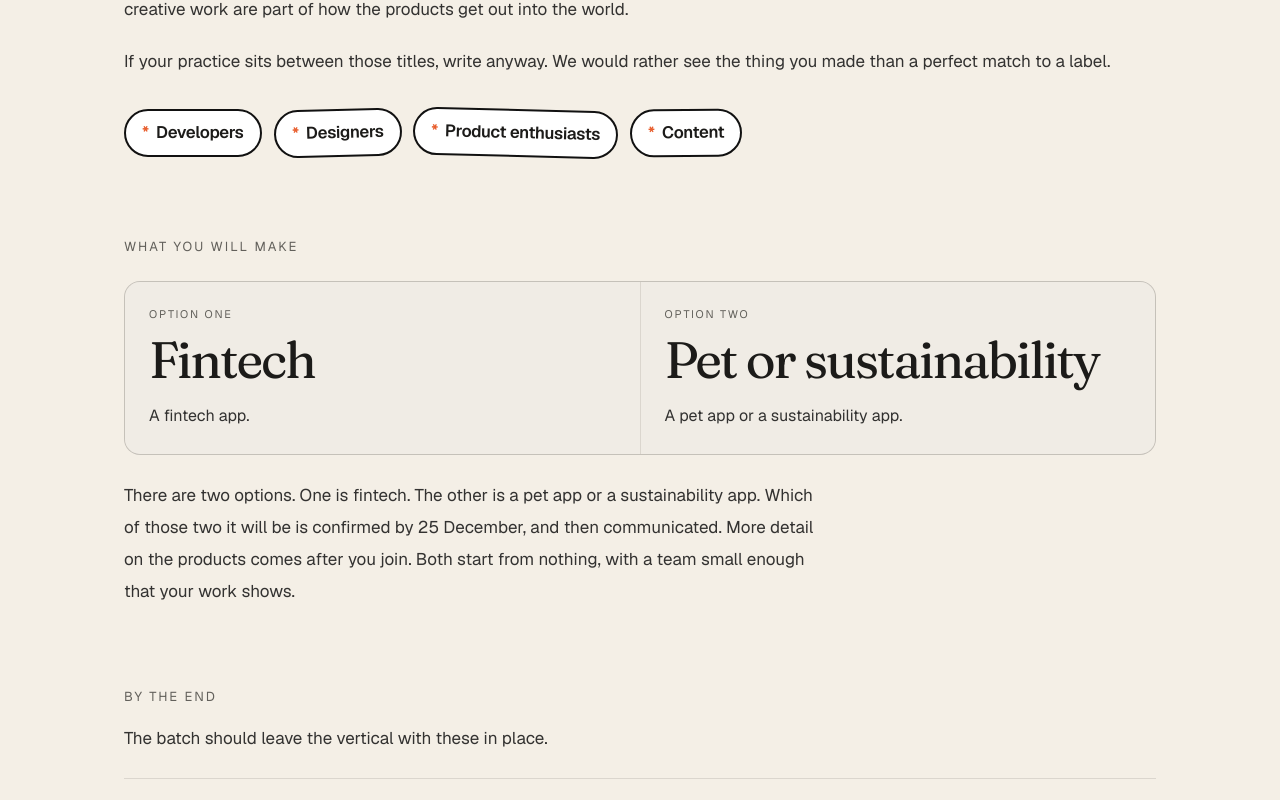
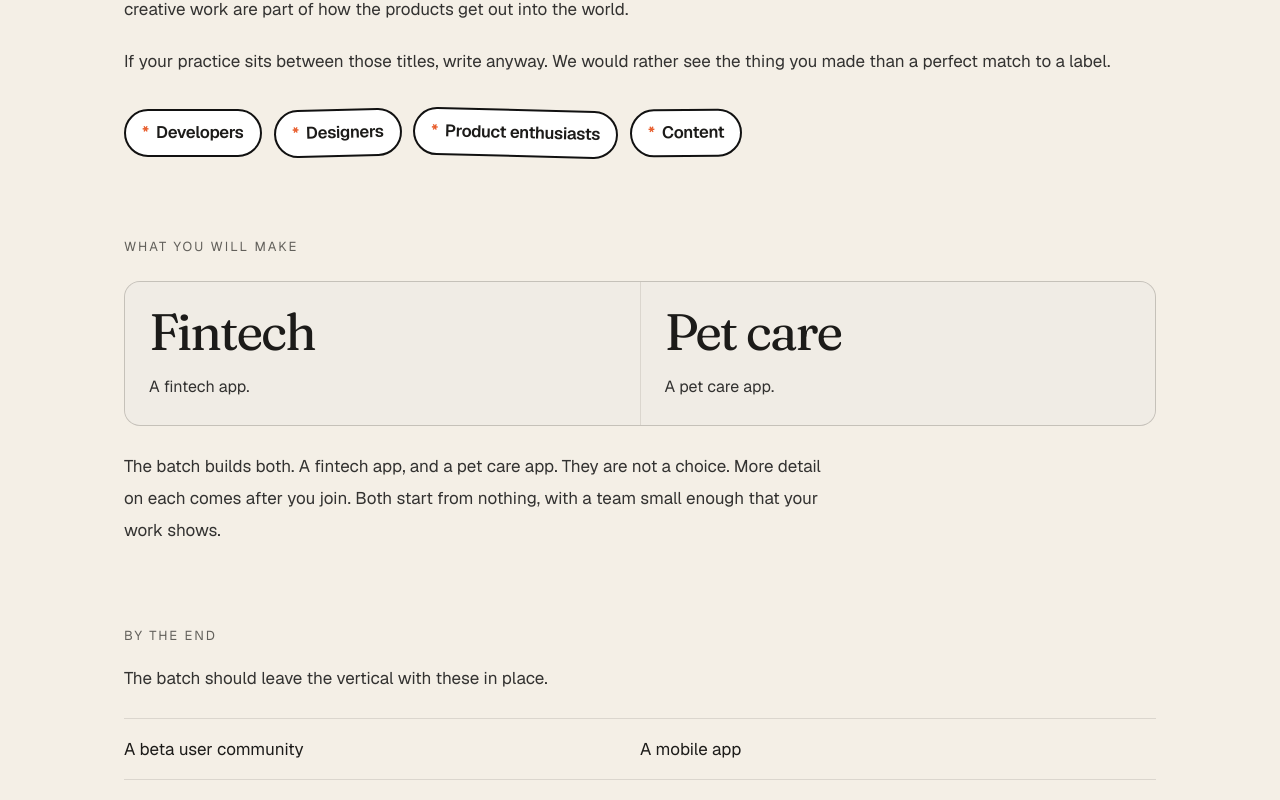
Before and after one commit to sayge-code-hub/sayge, a Next.js app: page /founding in a window 1280 px wide. Shown: the part 1100-1900 px from the top of the page. Built offline with nearby package versions, Linux system fonts and the light colour scheme.

Commit message:
Name the two apps the batch will build.
Fintech and pet care, both of them, with the sustainability choice removed.

Co-authored-by: adityaarana <adityaarana@outlook.com>

```diff
--- a/src/app/founding/page.tsx
+++ b/src/app/founding/page.tsx
@@ -22,7 +22,7 @@ const facts = [
   { label: "Starts", value: "15 December" },
   { label: "Duration", value: "4 months" },
   { label: "Team", value: "8 people" },
-  { label: "Choice by", value: "25 December" },
+  { label: "Apps", value: "Fintech and pet care" },
 ];
 
 const outcomes = [
@@ -183,28 +183,23 @@ export default function FoundingPage() {
             </h2>
             <div className="mt-6 grid gap-px overflow-hidden rounded-2xl border border-black/10 bg-black/10 sm:grid-cols-2">
               <div className="min-w-0 bg-[#f7f3ec]/75 p-5 sm:p-6">
-                <p className="text-[11px] tracking-[0.16em] text-muted uppercase">Option one</p>
-                <h3 className="mt-3 font-display text-[clamp(2rem,4vw,3.2rem)] leading-none tracking-[-0.04em]">
+                <h3 className="font-display text-[clamp(2rem,4vw,3.2rem)] leading-none tracking-[-0.04em]">
                   Fintech
                 </h3>
                 <p className="mt-4 text-[16px] leading-7 text-foreground/85">A fintech app.</p>
               </div>
               <div className="min-w-0 bg-[#f7f3ec]/75 p-5 sm:p-6">
-                <p className="text-[11px] tracking-[0.16em] text-muted uppercase">Option two</p>
-                <h3 className="mt-3 font-display text-[clamp(2rem,4vw,3.2rem)] leading-none tracking-[-0.04em]">
-                  Pet or sustainability
+                <h3 className="font-display text-[clamp(2rem,4vw,3.2rem)] leading-none tracking-[-0.04em]">
+                  Pet care
                 </h3>
-                <p className="mt-4 text-[16px] leading-7 text-foreground/85">
-                  A pet app or a sustainability app.
-                </p>
+                <p className="mt-4 text-[16px] leading-7 text-foreground/85">A pet care app.</p>
               </div>
             </div>
             <div className="mt-6 max-w-[62ch] space-y-5 text-[17px] leading-8 text-foreground/85">
               <p>
-                There are two options. One is fintech. The other is a pet app or a sustainability
-                app. Which of those two it will be is confirmed by 25 December, and then
-                communicated. More detail on the products comes after you join. Both start from
-                nothing, with a team small enough that your work shows.
+                The batch builds both. A fintech app, and a pet care app. They are not a choice.
+                More detail on each comes after you join. Both start from nothing, with a team
+                small enough that your work shows.
               </p>
             </div>
           </section>
--- a/src/lib/site.ts
+++ b/src/lib/site.ts
@@ -38,7 +38,7 @@ export const legalNoticeDescription =
 export const foundingPath = "/founding";
 export const foundingTitle = "Founding batch | Sayge";
 export const foundingDescription =
-  "A founding internship at Sayge. Eight people, four months from 15 December, building a fintech product and a pet or sustainability app from scratch, in public.";
+  "A founding internship at Sayge. Eight people, four months from 15 December, building a fintech app and a pet care app from scratch, in public.";
 export const foundingSubject = "From scratch — here's what I made";
 
 export const portalUrl = "https://saaaasify.netlify.app/";
```
